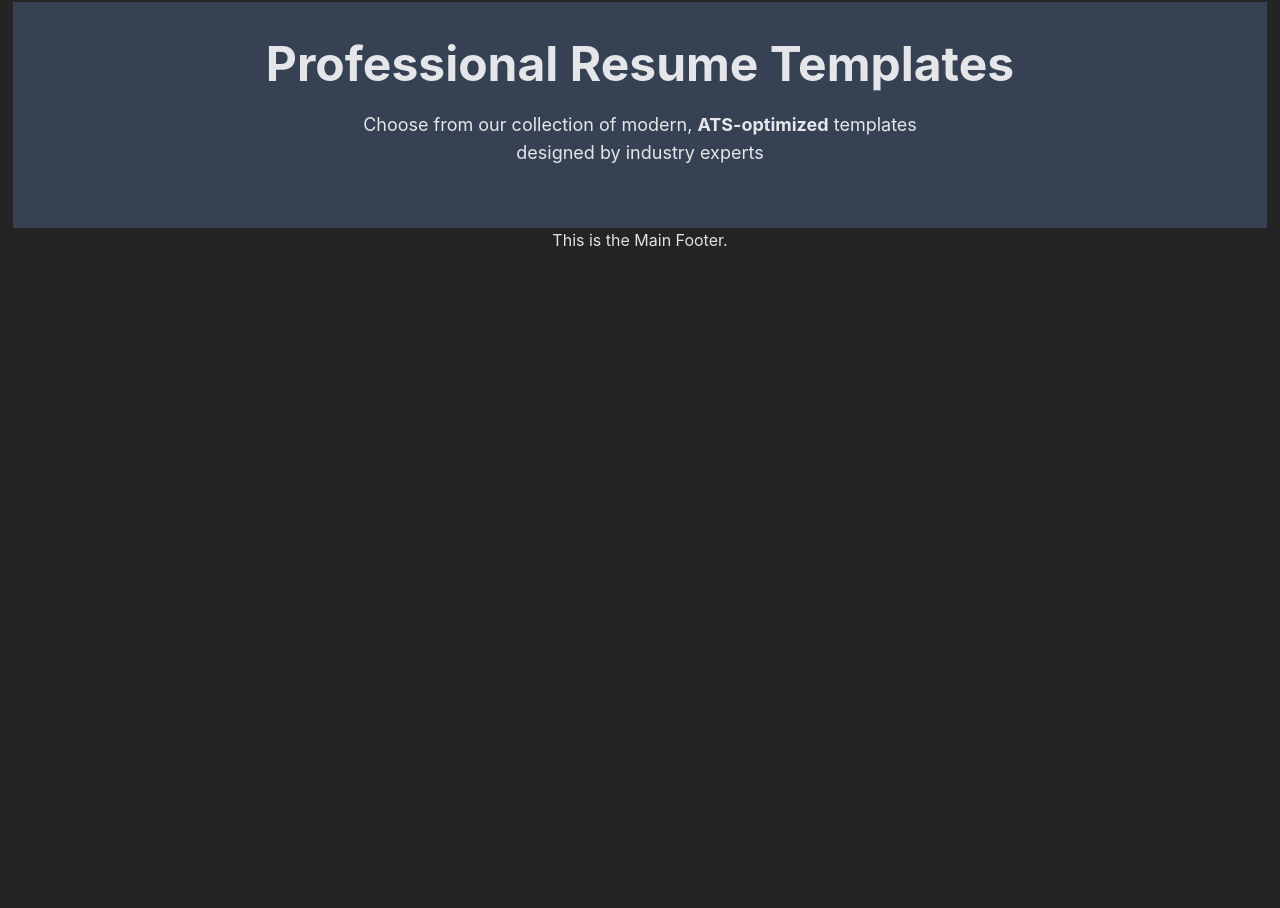
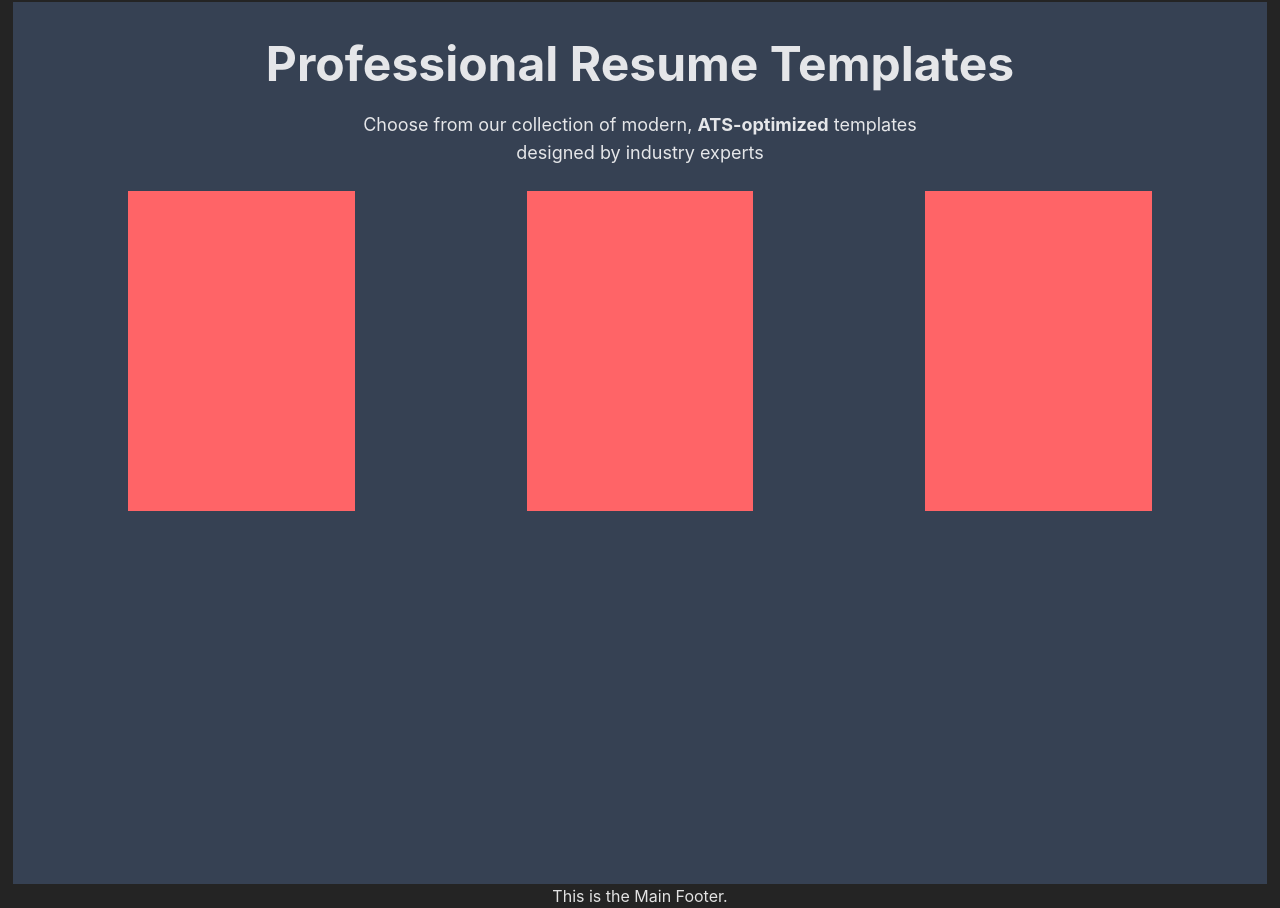
Before and after one commit to Subhranshu-Lenka/React-Resume-Builder, a React (Vite) app: page / in a window 1280 px wide. Shown: the part 617-1525 px from the top of the page. Before the commit the page ends 869 px from the top, so only its background shows below. Built offline with nearby package versions, Linux system fonts and the light colour scheme.

Commit message:
adding template-grid

```diff
--- a/src/pages/Home/Home.jsx
+++ b/src/pages/Home/Home.jsx
@@ -59,7 +59,16 @@ function Home() {
               </p>
             </div>
 
-            <div className="templates-grid"></div>
+            <div
+              className="
+              grid grid-cols-3 grid-rows-2 gap-4 place-items-center
+              templates-grid
+              "
+            >
+              <div className="template-grid-item p-4 pb-8 bg-red-400 h-[40vh] aspect-[1/1.41]"></div>
+              <div className="template-grid-item p-4 pb-8 bg-red-400 h-[40vh] aspect-[1/1.41]"></div>
+              <div className="template-grid-item p-4 pb-8 bg-red-400 h-[40vh] aspect-[1/1.41]"></div>
+            </div>
           </div>
         </section>
 
```
